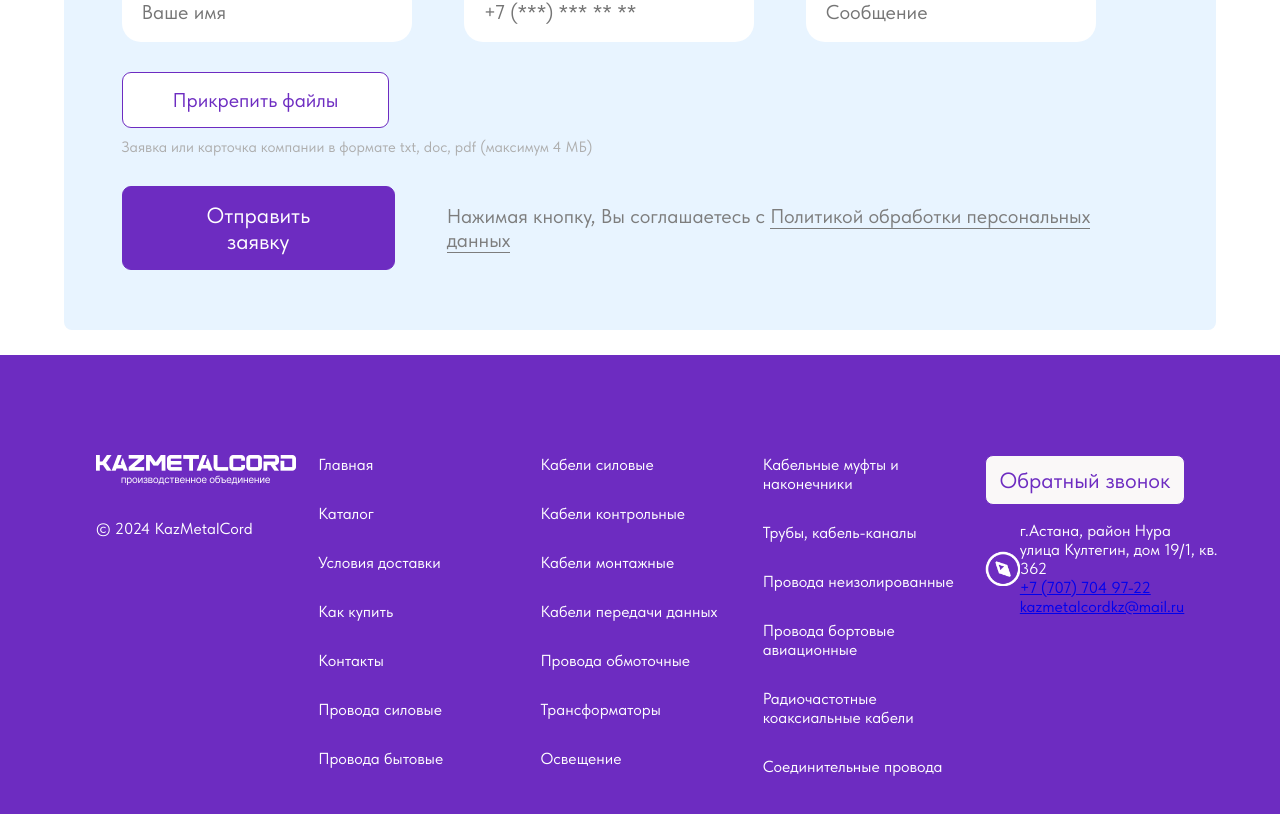
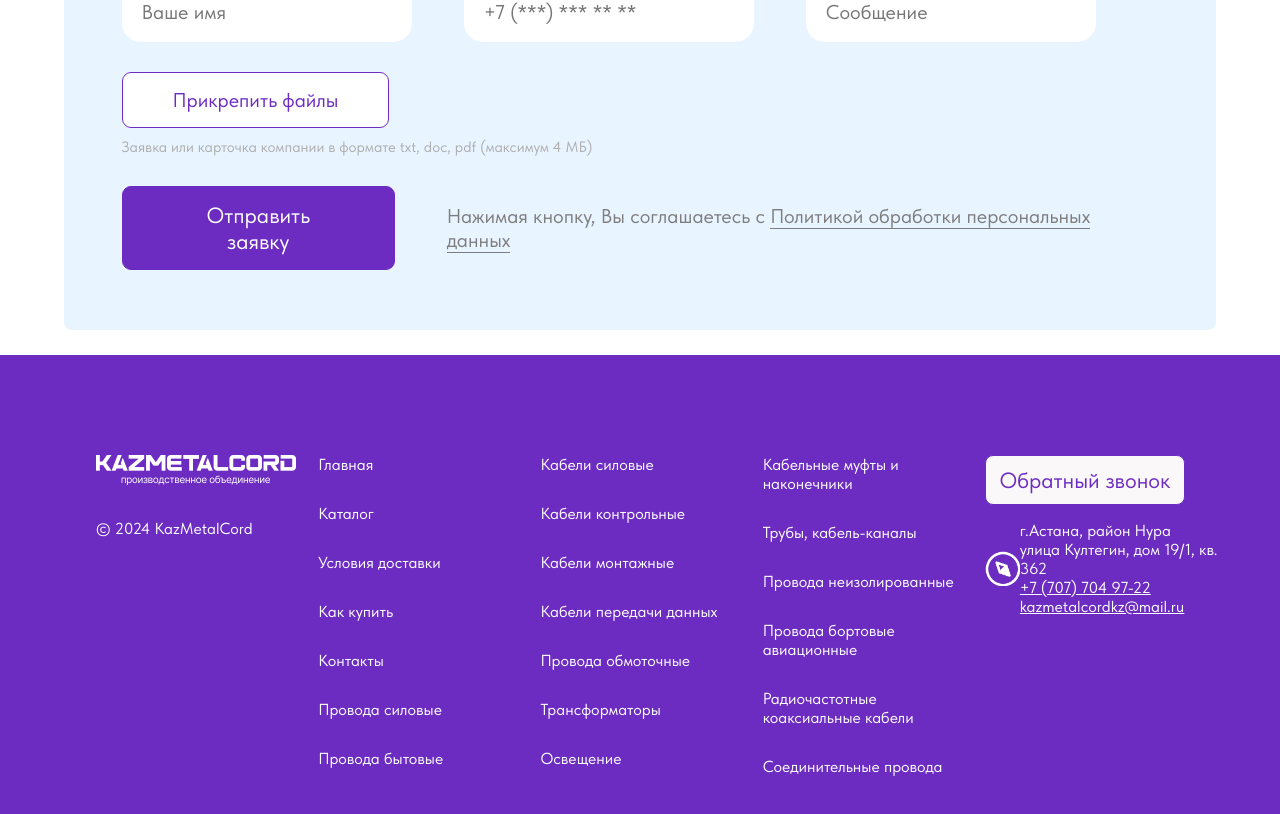
Before and after one commit to m-bikko/Kaz-Metal-Cord-Vite, a React (Vite) app: page / in a window 1280 px wide. Shown: the part 3604-4418 px from the top of the page. Built offline with nearby package versions, Linux system fonts and the light colour scheme.

Commit message:
footer change

```diff
--- a/src/App.css
+++ b/src/App.css
@@ -758,9 +758,8 @@ footer > div > *{
 .adress-txt > div{
     min-width: 200px;
 }
-.adress-txt > a{
-    text-decoration: none;
-    color: white;
+.adress-txt a{
+    color: white!important;
 }
 @media only screen and (max-width: 1500px) {
     .product-name{
```
